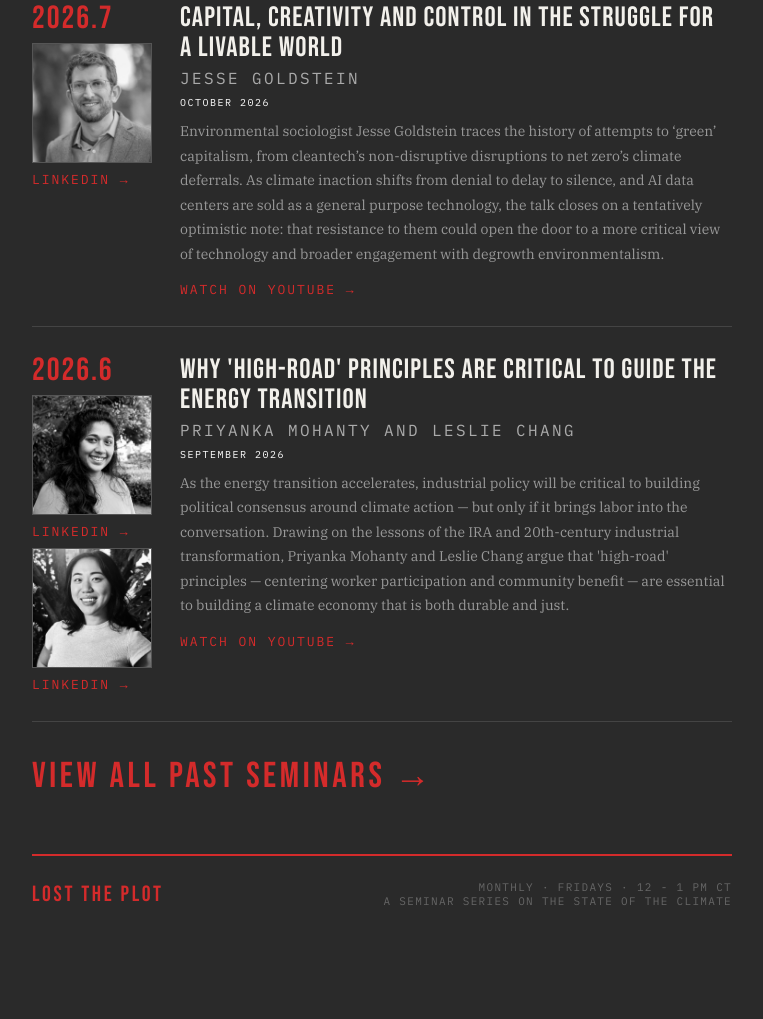
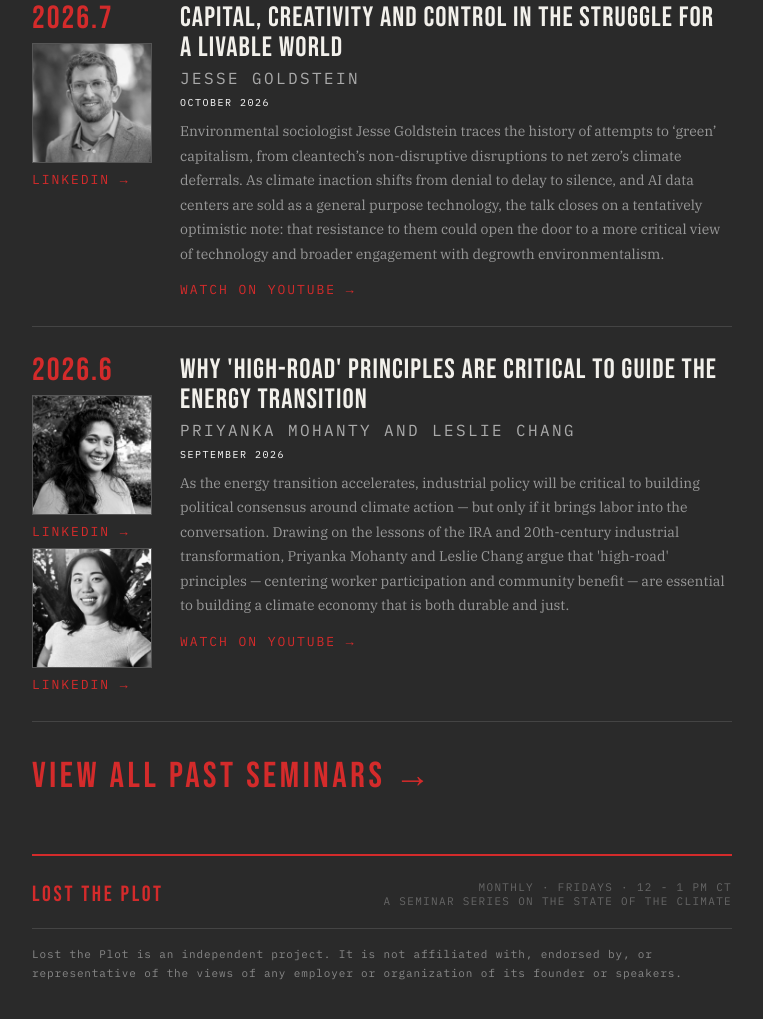
Before and after one commit to kararodby/LostThePlot, a plain HTML site: page speakers.html in a window 1280 px wide. Shown: the part 1626-2645 px from the top of the page, without its empty margins (258-1021 px from the left). Before the commit the page ends 2614 px from the top, so only its background shows below. Drawn offline with Linux system fonts and the light colour scheme.

Commit message:
Update speakers.html

```diff
--- a/speakers.html
+++ b/speakers.html
@@ -351,6 +351,18 @@
 
   .view-all:hover { text-decoration: underline; }
 
+  .disclaimer {
+    flex-basis: 100%;
+    margin-top: 8px;
+    padding-top: 16px;
+    border-top: 1px solid var(--mid);
+    font-family: 'IBM Plex Mono', monospace;
+    font-size: 11px;
+    letter-spacing: 0.08em;
+    line-height: 1.7;
+    color: #888;
+  }
+
   footer {
     margin-top: 56px;
     padding-top: 24px;
@@ -519,6 +531,7 @@
   <footer>
     <div class="footer-brand">Lost the Plot</div>
     <div class="footer-meta">Monthly · Fridays · 12 - 1 PM CT<br>A Seminar Series on the State of the Climate</div>
+    <div class="disclaimer">Lost the Plot is an independent project. It is not affiliated with, endorsed by, or representative of the views of any employer or organization of its founder or speakers.</div>
   </footer>
 
 </body>
```
